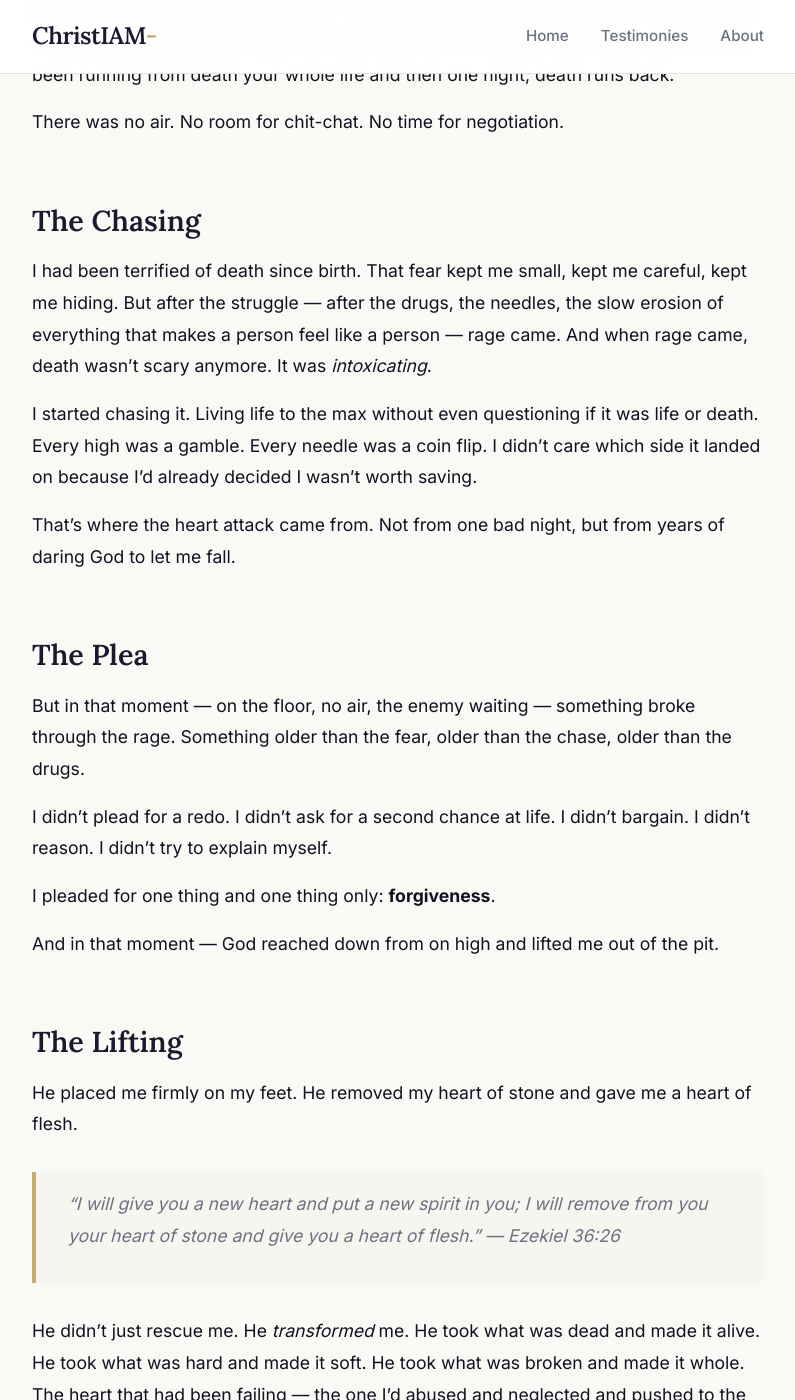
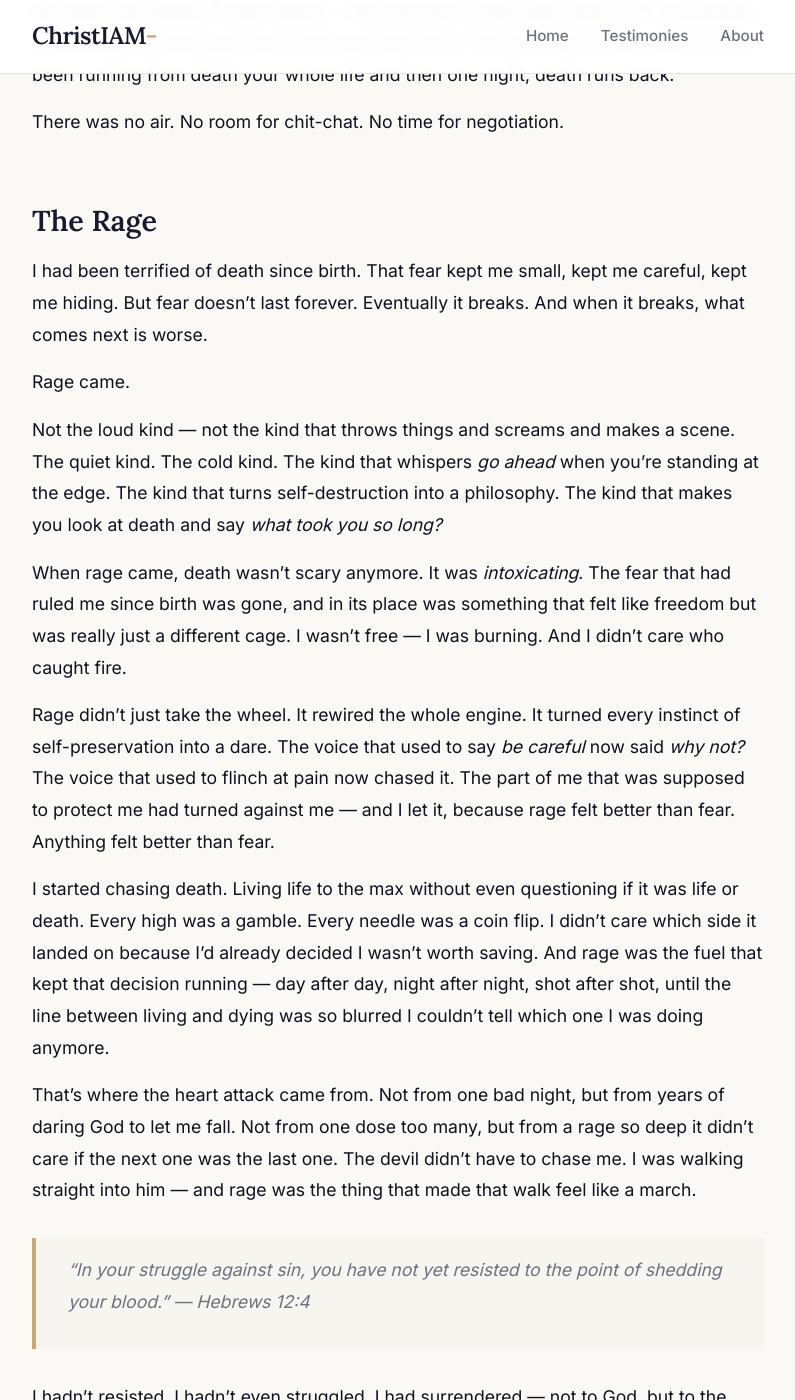
Before and after one commit to williamjoshuashumate-design/ChristIAM-, a Jekyll site: the page built from _posts/2026-07-27-awoken-from-the-pit.md, in a window 1280 px wide and 1400 px high, scrolled down 875 px. Shown: the whole window, without its empty margins (242-1037 px from the left). Built offline with Jekyll 4.4.1, drawn with Linux system fonts in a browser that asks for light colours; some of the changed text lies outside the part shown.

Commit message:
Expand rage section: detail the quiet, cold rage that replaced fear and drove the chase
Adds depth to the struggle with rage — how it replaced terror with a
self-destructive philosophy, rewired self-preservation into a dare, and
fueled the years of chasing death. Connects to Hebrews 12:4 and carries
the theme through The Plea where rage finally goes silent.

```diff
--- a/_posts/2026-07-27-awoken-from-the-pit.md
+++ b/_posts/2026-07-27-awoken-from-the-pit.md
@@ -3,7 +3,7 @@ layout: post
 title: "Awoken From the Pit"
 date: 2026-07-27 20:51:00 -0500
 categories: [faith, testimony]
-tags: [salvation, deliverance, transformation, the-name, addiction, heart-attack, inheritance, come-as-you-are, misfits]
+tags: [salvation, deliverance, transformation, the-name, addiction, heart-attack, inheritance, come-as-you-are, misfits, rage]
 ---
 
 > "He lifted me out of the slimy pit, out of the mud and mire; he set my feet on a rock and gave me a firm place to stand." — Psalm 40:2
@@ -16,19 +16,33 @@ My heart was failing. A heart attack — the kind that comes after years of IV d
 
 There was no air. No room for chit-chat. No time for negotiation.
 
-## The Chasing
+## The Rage
 
-I had been terrified of death since birth. That fear kept me small, kept me careful, kept me hiding. But after the struggle — after the drugs, the needles, the slow erosion of everything that makes a person feel like a person — rage came. And when rage came, death wasn't scary anymore. It was *intoxicating*.
+I had been terrified of death since birth. That fear kept me small, kept me careful, kept me hiding. But fear doesn't last forever. Eventually it breaks. And when it breaks, what comes next is worse.
 
-I started chasing it. Living life to the max without even questioning if it was life or death. Every high was a gamble. Every needle was a coin flip. I didn't care which side it landed on because I'd already decided I wasn't worth saving.
+Rage came.
 
-That's where the heart attack came from. Not from one bad night, but from years of daring God to let me fall.
+Not the loud kind — not the kind that throws things and screams and makes a scene. The quiet kind. The cold kind. The kind that whispers *go ahead* when you're standing at the edge. The kind that turns self-destruction into a philosophy. The kind that makes you look at death and say *what took you so long?*
+
+When rage came, death wasn't scary anymore. It was *intoxicating*. The fear that had ruled me since birth was gone, and in its place was something that felt like freedom but was really just a different cage. I wasn't free — I was burning. And I didn't care who caught fire.
+
+Rage didn't just take the wheel. It rewired the whole engine. It turned every instinct of self-preservation into a dare. The voice that used to say *be careful* now said *why not?* The voice that used to flinch at pain now chased it. The part of me that was supposed to protect me had turned against me — and I let it, because rage felt better than fear. Anything felt better than fear.
+
+I started chasing death. Living life to the max without even questioning if it was life or death. Every high was a gamble. Every needle was a coin flip. I didn't care which side it landed on because I'd already decided I wasn't worth saving. And rage was the fuel that kept that decision running — day after day, night after night, shot after shot, until the line between living and dying was so blurred I couldn't tell which one I was doing anymore.
+
+That's where the heart attack came from. Not from one bad night, but from years of daring God to let me fall. Not from one dose too many, but from a rage so deep it didn't care if the next one was the last one. The devil didn't have to chase me. I was walking straight into him — and rage was the thing that made that walk feel like a march.
+
+> "In your struggle against sin, you have not yet resisted to the point of shedding your blood." — Hebrews 12:4
+
+I hadn't resisted. I hadn't even struggled. I had surrendered — not to God, but to the rage. And the rage was more than happy to take me where fear was too afraid to go.
 
 ## The Plea
 
-But in that moment — on the floor, no air, the enemy waiting — something broke through the rage. Something older than the fear, older than the chase, older than the drugs.
+But in that moment — on the floor, no air, the enemy waiting — something broke through the rage. Something older than the fear, older than the chase, older than the drugs, older than the rage itself.
 
-I didn't plead for a redo. I didn't ask for a second chance at life. I didn't bargain. I didn't reason. I didn't try to explain myself.
+For the first time, the rage had nothing to say. It had been loud for years — screaming *go ahead, go ahead, go ahead* — and now, on that floor, with the devil standing over me, it was silent. And in that silence, I heard the only voice that mattered.
+
+I didn't plead for a redo. I didn't ask for a second chance at life. I didn't bargain. I didn't reason. I didn't try to explain myself. The rage had done enough talking. It was my turn to say something real.
 
 I pleaded for one thing and one thing only: **forgiveness**.
 
@@ -40,7 +54,7 @@ He placed me firmly on my feet. He removed my heart of stone and gave me a heart
 
 > "I will give you a new heart and put a new spirit in you; I will remove from you your heart of stone and give you a heart of flesh." — Ezekiel 36:26
 
-He didn't just rescue me. He *transformed* me. He took what was dead and made it alive. He took what was hard and made it soft. He took what was broken and made it whole. The heart that had been failing — the one I'd abused and neglected and pushed to the edge — He didn't just restart it. He *replaced* it. Stone out. Flesh in.
+He didn't just rescue me. He *transformed* me. He took what was dead and made it alive. He took what was hard and made it soft. He took what was broken and made it whole. The heart that had been failing — the one I'd abused and neglected and pushed to the edge — He didn't just restart it. He *replaced* it. Stone out. Flesh in. Rage out. Breath in.
 
 ## The Name
 
```
